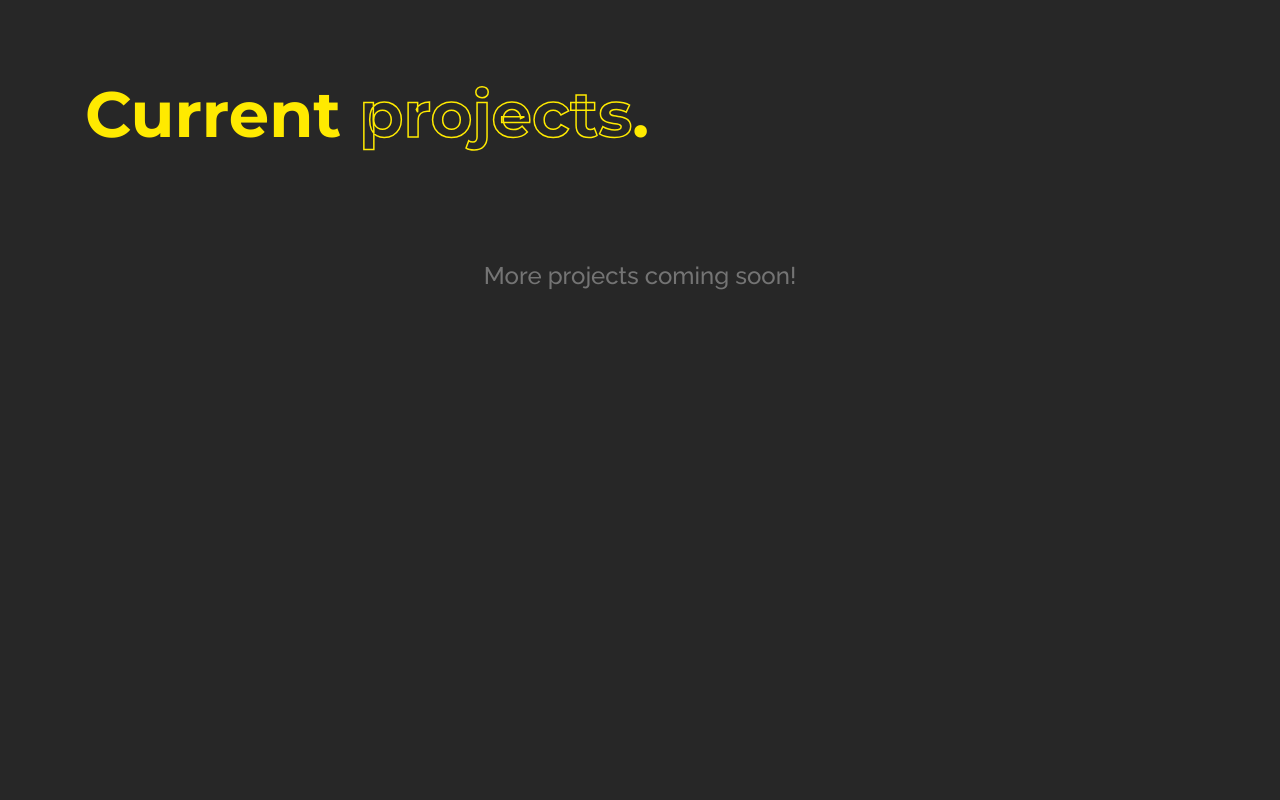
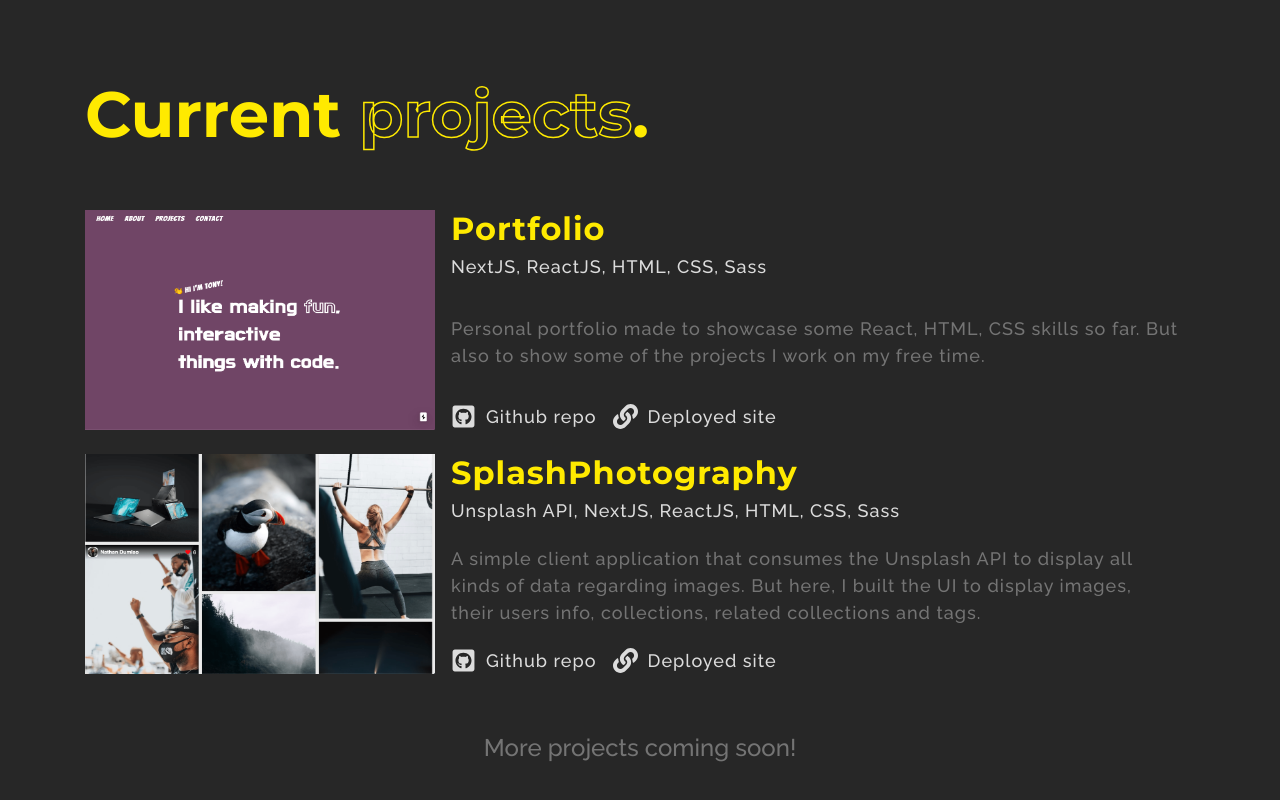
Before and after one commit to AnthonyDelaCruz/nextjs-portfolio, a Next.js app: page / in a window 1280 px wide. Shown: the part 1761-2561 px from the top of the page. Before the commit the page ends 2183 px from the top, so only its background shows below. Built offline with nearby package versions, Linux system fonts and the light colour scheme.

Commit message:
updated projects section

```diff
--- a/components/Projects.tsx
+++ b/components/Projects.tsx
@@ -1,4 +1,4 @@
-import { FaLock } from "react-icons/fa";
+import { FaLock, FaGithubSquare, FaLink } from "react-icons/fa";
 import { useState } from "react";
 
 import Layout from "@components/Layout";
@@ -17,6 +17,8 @@ const projects = [
         "Personal portfolio made to showcase some React, HTML, CSS skills so far. But also to show some of the projects I work on my free time.",
       tech: ["NextJS", "ReactJS", "HTML", "CSS", "Sass"],
     },
+    githubUrl: "https://github.com/AnthonyDelaCruz/prtflo",
+    siteUrl: "",
   },
   {
     label: "SplashPhotography",
@@ -28,10 +30,9 @@ const projects = [
         "A simple client application that consumes the Unsplash API to display all kinds of data regarding images. But here, I built the UI to display images, their users info, collections, related collections and tags.",
       tech: ["Unsplash API", "NextJS", "ReactJS", "HTML", "CSS", "Sass"],
     },
+    githubUrl: "https://github.com/AnthonyDelaCruz/unsplash_client",
+    siteUrl: "",
   },
-  { label: "Coming Soon!", exists: false },
-  { label: "Coming Soon!", exists: false },
-  { label: "Coming Soon!", exists: false },
 ];
 
 export default function Projects() {
@@ -47,29 +48,36 @@ export default function Projects() {
 
   return (
     <section className="page-projects-container container">
-      <div className="projects__header">
+      <div className="projects__header mb-5">
         Current <span>projects</span>.
       </div>
       <div className="projects">
-        {/* {projects.map(({ label, exists, background, content }, i) => (
-          <div
-            key={`${label}_${i}`}
-            className="project__item"
-            style={{
-              backgroundImage: `url(${background})`,
-              backgroundSize: "cover",
-              backgroundPosition: "center",
-            }}
-            onClick={toggleModalAndSetContent({ ...content }, exists)}
-          >
-            <div
-              className={`item__details ${exists && "item__details--exists"}`}
-            >
-              {!exists && <FaLock size={50} />}
-              <span>{label}</span>
+        {projects.map(
+          ({ label, background, content, githubUrl, siteUrl }, i) => (
+            <div className="project__item mb-4">
+              <div>
+                <img height={220} width={350} src={background} />
+              </div>
+              <div className="project__info">
+                <div>
+                  <h2 className="mb-md-1">{label}</h2>
+                  <div>{content.tech.join(", ")}</div>
+                </div>
+                <p>{content.description}</p>
+                <div className="project__links">
+                  <span onClick={() => window.open(githubUrl)}>
+                    <FaGithubSquare size={25} />
+                    Github repo
+                  </span>
+                  <span>
+                    <FaLink size={25} />
+                    Deployed site
+                  </span>
+                </div>
+              </div>
             </div>
-          </div>
-        ))} */}
+          )
+        )}
       </div>
       <div className="projects__notif">More projects coming soon!</div>
       <Modal
--- a/styles/pages/projects.scss
+++ b/styles/pages/projects.scss
@@ -14,64 +14,43 @@
   }
 
   .projects {
-    display: flex;
-    justify-content: space-around;
-    align-items: center;
-    margin: 2rem 0;
     .project__item {
-      flex: 1;
-      margin: 0 10px;
-      height: 350px;
+      display: flex;
 
-      border-radius: 8px;
-      background: $dark-blue;
-      display: flex;
-      transition: all 0.5s;
-      cursor: pointer;
-
-      .item__details {
+      .project__info {
         display: flex;
         flex-direction: column;
-        justify-content: center;
-        align-items: center;
-        margin: auto;
-        position: relative;
-        width: 200px;
-        height: 200px;
-        transition: all 0.3s;
-        background-color: rgba(51, 102, 204, 0.7);
-        border-radius: 50%;
-        font-family: $font-animated;
-        font-size: 1.3rem;
-        letter-spacing: 1px;
-        span {
-          color: $mint;
-          transition: all 0.5s;
+        justify-content: space-between;
+        padding: 0 1rem;
+        h2 {
+          font-family: $font-main2;
+          color: $four;
         }
-        svg {
-          transition: all 0.5s;
-          color: $mint;
-          margin-bottom: 10px;
+        div,
+        p {
+          letter-spacing: 1px;
+          font-family: $font-main3;
+          font-size: 1.125rem;
+        }
+        div {
+          color: $white-smoke;
+        }
+        p {
+          margin-top: 1rem;
+          color: $two;
         }
       }
-      .item__details--exists {
-        background-color: rgba(0, 0, 0, 0.8);
+      .project__links {
+        display: flex;
         span {
-          color: $white;
-        }
-      }
+          cursor: pointer;
+          display: flex;
+          align-items: center;
+          color: $white-smoke;
+          margin-right: 1rem;
 
-      &:hover {
-        transform: scale(1.05);
-        box-shadow: 0px 30px 5px -13px rgba(0, 0, 0, 0.42);
-        .item__details {
-          width: 100%;
-          height: 100%;
-          border-radius: unset;
-
-          span,
           svg {
-            transform: scale(1.2);
+            margin-right: 10px;
           }
         }
       }
```
